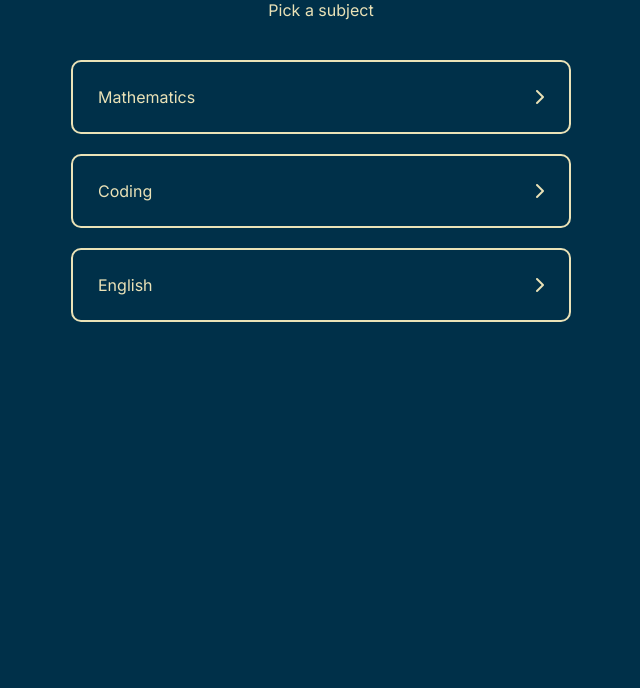
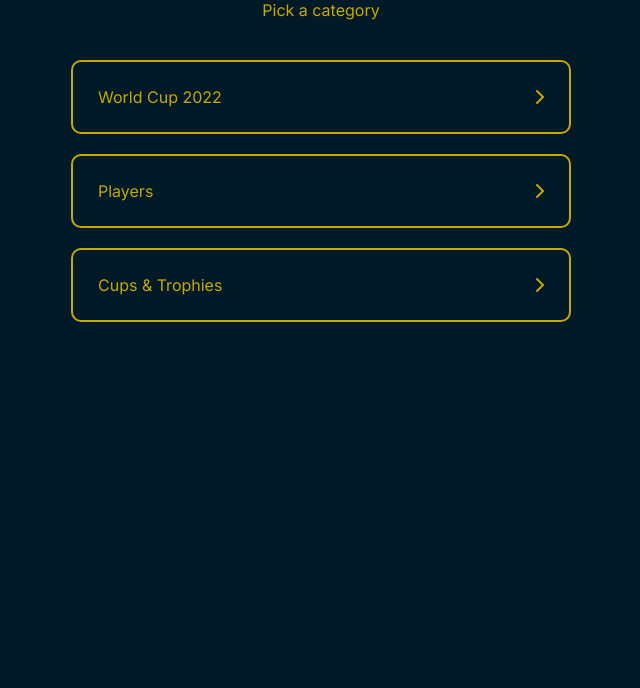
Before and after one commit to MissZamzam/Football-Quiz-App, a plain HTML site: page index.html in a window 1280 px wide. Shown: the part 112-800 px from the top of the page, without its empty margins (319-959 px from the left). Drawn offline with Linux system fonts and the light colour scheme.

Commit message:
edited js file

```diff
--- a/app.js
+++ b/app.js
@@ -1,36 +1,88 @@
 const quizData = [
     {
-      subject: "Mathematics",
+      subject: "World Cup 2022 ",
       questions: [
         {
-          question: "Find the sum of 111 + 222 + 333",
-          options: [700, 666, 10, 100],
-          correctOption: 666,
+          question: "Which club had three players starting in the World Cup final?",
+          options: [
+            "Atlético Madrid",
+            "PSG",
+            "Real Madrid",
+
+            "Tottenham Hotspur",
+            ],
+          correctOption: "Atlético Madrid",
         },
         {
-          question: "Subtract 357 from 932",
-          options: [10, 68, 575, 765],
-          correctOption: 575,
+          question: "2.Which of these players did not score a goal in the knockout stages?",
+          options: [
+            "Denzel Dumfries",
+            "Jordan Henderson ",
+            "Pepe",
+            "Cristiano Ronaldo",
+            ],
+          correctOption: "Cristiano Ronaldo",
         },
         {
-          question: " 70 times 5 is equal to",
-          options: [350, 686, 12, 705],
-          correctOption: 350,
+          question: "Who was the only player to score two goals in two different games?",
+          options: [
+            "Lionel Messi",
+            "Gonçalo Ramos",
+            "Kylian Mbappé",
+
+            "Olivier Giroud",
+            ],
+          correctOption: "Kylian Mbappé",
         },
         {
-          question: "Simplify: 26 + 182 - 12",
-          options: [70, 196, 190, 140],
-          correctOption: 196,
+          question: "How many of the five African countries in the tournament were managed by African managers in 2022 Fifa?",
+          options: [
+            "One",
+            "Three",
+            "Four",
+
+            "Five",
+            ],
+          correctOption: "Five",
         },
         {
-          question: " Solve : 24 + 4 ÷ 4",
-          options: [25, 6, 28, 10],
-          correctOption: 25,
+          question: " Which nation has won the most World Cups?",
+          options: [
+            "Germany",
+            "Italy",
+            "Colombia",
+            "Brazil",
+            ],
+          correctOption: "Brazil",
+
+        },
+        {
+          question: "Where did the 1st World Cup take place?",
+          options: [
+            "Germany",
+            "Italy",
+            "England",
+            "Uruguay",
+            ],
+          correctOption: "Uruguay",
+
+
+        },
+        {
+          question: " Which nation has won the most World Cups?",
+          options: [
+            "Germany",
+            "Italy",
+            "Colombia",
+            "Brazil",
+            ],
+          correctOption: "Brazil",
+
         },
       ],
     },
     {
-      subject: "Coding",
+      subject: "Players",
       questions: [
         {
           question: "What is Html?",
@@ -66,7 +118,7 @@ const quizData = [
       ],
     },
     {
-      subject: "English",
+      subject: "Cups & Trophies",
       questions: [
         {
           question: "What is correct?",
--- a/index.html
+++ b/index.html
@@ -9,16 +9,16 @@
       src="https://kit.fontawesome.com/0f386651af.js"
       crossorigin="anonymous"
     ></script>
-    <title>Javascript Quiz App</title>
+    <title>Football Quiz App</title>
   </head>
   <body>
     <section class="quiz-section">
       <div class="quiz-container">
-        <h1>Javascript Quiz App</h1>
+        <h1>Football Trivia ⚽</h1>
 
         <!-- Choosing subject section -->
         <div class="subjects-container show">
-          <p>Pick a subject</p>
+          <p>Pick a category</p>
           <ul class="subjects">
             <li class="subject">
               Mathematics <i class="fa-solid fa-chevron-right"></i>
@@ -38,7 +38,7 @@
         <div class="questions-container">
           <div class="question-header">
             <p class="question"><strong>Question:</strong> What is Html?</p>
-            <p class="score"><strong>Score:</strong> 1/5</p>
+            <p class="score"><strong>Score:</strong> 1/6</p>
           </div>
           <ul class="answers">
             <li class="answer">Choice 1</li>
--- a/styles.css
+++ b/styles.css
@@ -1,7 +1,7 @@
 @import url("https://fonts.googleapis.com/css2?family=Inter:wght@100;200;300;400;500;600;700;800;900&display=swap");
 :root {
-  --main-color: #003049;
-  --light-color: #eae2b7;
+  --main-color: #021a27;
+  --light-color: #c5a802;
   --red: #dc565f;
   --green: #038236;
   --max-width: 500px;
```
